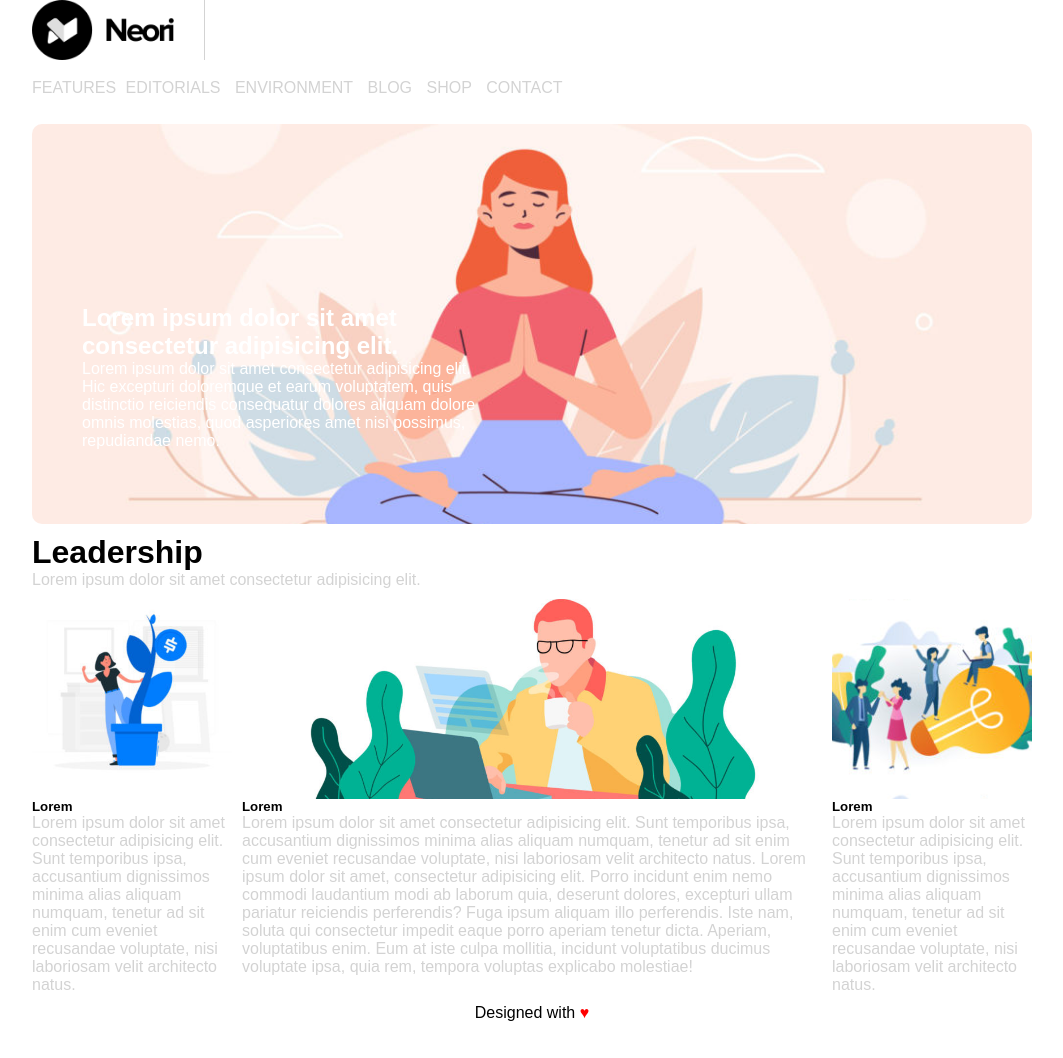
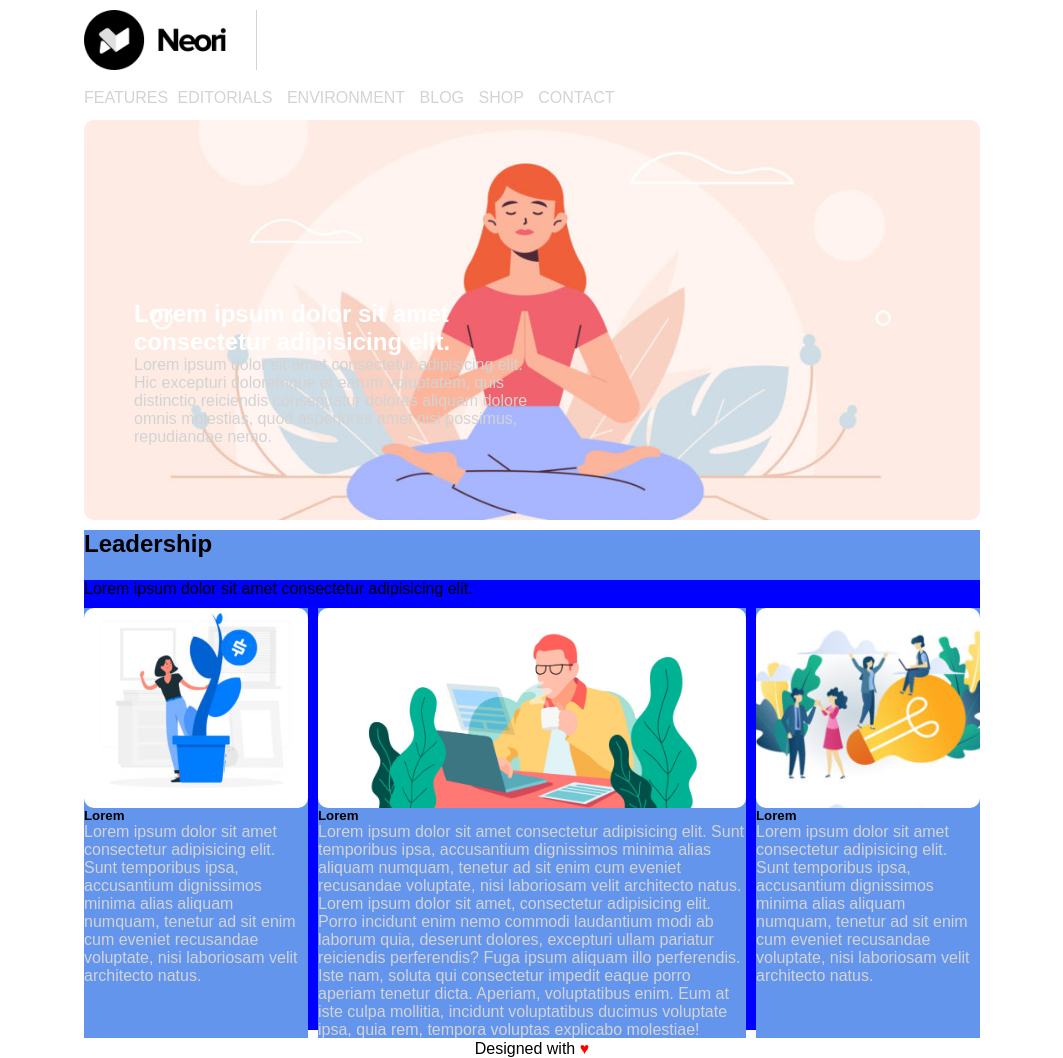
Before and after one commit to SimoneSaramondi/htmlcss-wp, a plain HTML site: page index.html in a window 1280 px wide. Shown: the whole page, without its empty margins (108-1171 px from the left). Before the commit the page ends 1022 px from the top, so only its background shows below. Drawn offline with Linux system fonts and the light colour scheme.

Commit message:
rifacimento lavoro

```diff
--- a/index.html
+++ b/index.html
@@ -21,33 +21,35 @@
             </ul>
         </nav>
     </header>
-    <section>
+    <main>
+        <section id="main-top">
                 <div class="contenuto">
                     <h2>Lorem ipsum dolor sit amet consectetur adipisicing elit.</h2>
                     <p>Lorem ipsum dolor sit amet consectetur adipisicing elit. Hic excepturi doloremque et earum voluptatem, quis distinctio reiciendis consequatur dolores aliquam dolore omnis molestias, quod asperiores amet nisi possimus, repudiandae nemo.</p>
                 </div>
         </section>
-    <main>
-        <div id="libero">
+        <section id="main-bot">
             <h1>Leadership</h1>
             <p>Lorem ipsum dolor sit amet consectetur adipisicing elit.</p>
-        </div>
-        <div class="container A">
+            <div class="clearfix">
+                <aside class="container A">
                     <div class="img-A"></div>
                         <h5>Lorem</h5>
                         <p>Lorem ipsum dolor sit amet consectetur adipisicing elit. Sunt temporibus ipsa, accusantium dignissimos minima alias aliquam numquam, tenetur ad sit enim cum eveniet recusandae voluptate, nisi laboriosam velit architecto natus.</p>
-        </div>
-        <div class="container B">
+                </aside>
+                <article class="container B">
                     <div class="img-B"></div>
                     <h5>Lorem</h5>
                     <p>Lorem ipsum dolor sit amet consectetur adipisicing elit. Sunt temporibus ipsa, accusantium dignissimos minima alias aliquam numquam, tenetur ad sit enim cum eveniet recusandae voluptate, nisi laboriosam velit architecto natus. Lorem ipsum dolor sit amet, consectetur adipisicing elit. Porro incidunt enim nemo commodi laudantium modi ab laborum quia, deserunt dolores, excepturi ullam pariatur reiciendis perferendis? Fuga ipsum aliquam illo perferendis.
                     Iste nam, soluta qui consectetur impedit eaque porro aperiam tenetur dicta. Aperiam, voluptatibus enim. Eum at iste culpa mollitia, incidunt voluptatibus ducimus voluptate ipsa, quia rem, tempora voluptas explicabo molestiae!</p>
-        </div>
-        <div class="container A">
+                </article>
+                <aside class="container A">
                     <div class="img-C"></div>
                     <h5>Lorem</h5>
                     <p>Lorem ipsum dolor sit amet consectetur adipisicing elit. Sunt temporibus ipsa, accusantium dignissimos minima alias aliquam numquam, tenetur ad sit enim cum eveniet recusandae voluptate, nisi laboriosam velit architecto natus.</p>
+                </aside>
              </div>
+        </section>
     </main>
     <footer>
         <p>Designed with <span>&hearts;</span></p>
--- a/style.css
+++ b/style.css
@@ -4,20 +4,24 @@
     box-sizing: border-box;
     font-family: 'Nanum Gothic', sans-serif;
 }
-/* Struttura per dividere in blocchi */
 body{
-    width: 1000px;
+   width: 70%;
    margin: auto;
 }
-.container::after{
-    content: "";
-    display: table;
-    clear: both;
-}
 header{
+    height: 100px;
     border-radius: 10px;
 }
-section{
+body > *:not(footer),
+main > section{
+    margin-top: 10px;
+    margin-bottom: 10px;
+}
+footer{
+    margin-top: 10px;
+    text-align: center;
+}
+#main-top{
     height: 400px;
     margin: 10px 0 10px 0;
     background-image: url(img/banner.jpg);
@@ -25,31 +29,42 @@ section{
     background-position-y: center;
     border-radius: 10px;
 }
-main{
-    height: 460px;
+#main-bot{
+    height: 500px;
+    background-color:blue;
 }
-#libero{
-    margin-bottom: 1%;
+#main-bot > h1{
+    height: 50px;
 }
-.A{
-    width: 20%;
-    display: inline-block;
+#main-bot > h1,
+#main-bot > div > *{
+    background-color: cornflowerblue;
+}
+#main-bot > div{
+    height: 90%;
+    padding: 10px 0 10px 0;
+}
+#main-bot aside,
+#main-bot article{
+    height: 100%;
     float: left;
-    height: 80%;
-   /* margin-bottom: 1%;*/
 }
-.B{
-    display: inline-block;
-    float: left;
-    margin: 0 1% 0 1%;
-    width: 58%;
-    height: 80%;
+#main-bot aside{
+    width: 25%;
 }
-footer{
-    margin-top: 10px;
-    text-align: center;
+#main-bot article{
+    /*calc usato in questo modo mi da una larghezza del 50% e toglie 20px al margin*/
+    width: calc(50% - 20px);
+    margin-left: 10px;
+    margin-right: 10px;
 }
-/* Struttura per lavorare sui contenuti */
+.clearfix::after{
+    /*::after mi permette di inserire qualcosa dopo,in questo caso, il clearfix*/
+    content: "";
+    display: table;
+    clear: both;
+}
+
 header img{
     height: 60px;
     padding-right: 30px;
@@ -66,7 +81,10 @@ header nav ul li{
 .distanziamento{
     padding: 0 5px 0 5px;
 }
-section div{
+span{
+    color: red;
+}
+section div.contenuto{
     width: 500px;
     color: white;
 }
@@ -83,6 +101,12 @@ main div p{
     background-size: cover;
     background-position-y: center;
     border-radius: 10px;
+ }
+ .A{
+    width: 20%;
+    display: inline-block;
+    float: left;
+    height: 80%;
 }
 .img-B{
     width: 100%;
@@ -101,6 +125,10 @@ main div p{
     background-position-y: center;
     border-radius: 10px;
  }
- span{
-     color: red;
+ .B{
+    display: inline-block;
+    float: left;
+    margin: 0 1% 0 1%;
+    width: 58%;
+    height: 80%;
 }
```
Lines whose indentation alone changed are shown as unchanged.
